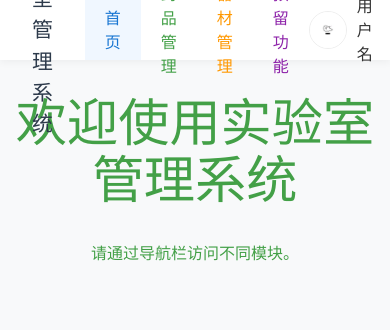
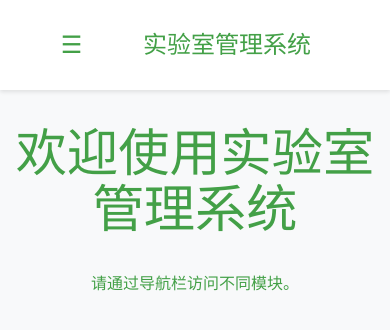
Before and after one commit to aqianer/M-Manage, a Vue app in the folder src/frontend/: page / in a window 390 px wide. Shown: the top 330 px of the page. Built offline with nearby package versions, Linux system fonts and the light colour scheme.

Commit message:
Update NavBar.vue

```diff
--- a/src/frontend/src/components/NavBar.vue
+++ b/src/frontend/src/components/NavBar.vue
@@ -1,115 +1,177 @@
 <template>
   <nav class="navbar">
-    <div class="navbar-left">
-      <div class="navbar-logo">实验室管理系统</div>
-      <ul class="navbar-tabs">
-        <li class="navbar-tab dashborad-tab" :class="{active: activeTab === 'dashborad'}" @click="selectTab('dashborad')">
-          首页
-        </li>
-        <li class="navbar-tab chemical-tab" :class="{active: activeTab === 'chemical'}" @click="selectTab('chemical')">
-          药品管理
-        </li>
-        <li class="navbar-tab equipment-tab" :class="{active: activeTab === 'equipment'}" @click="selectTab('equipment')">
-          器材管理
-        </li>
-        <li class="navbar-tab reserved-tab" :class="{active: activeTab === 'reserved'}" @click="selectTab('reserved')">
-          预留功能
+    <!-- 左侧：品牌 + 选项卡 -->
+    <div class="left-section">
+      <button class="menu-toggle" @click="toggleMobileMenu">☰</button>
+      <div class="brand">实验室管理系统</div>
+      <ul class="desktop-menu">
+        <li
+            v-for="tab in tabs"
+            :key="tab.key"
+            :class="{ active: activeTab === tab.key }"
+            @click="$emit('update:activeTab', tab.key)"
+        >
+          {{ tab.label }}
         </li>
       </ul>
     </div>
-    <div class="navbar-right">
-      <div class="user-info">
-        <img class="avatar" src="/src/assets/default-avatar.png" alt="用户头像" />
-        <span class="username">用户名</span>
-      </div>
+
+    <!-- 右侧：用户信息 -->
+    <div class="right-section">
+      <div class="user-info">用户名</div>
+
     </div>
   </nav>
+
 </template>
 
 <script setup>
-import { defineProps, defineEmits } from 'vue'
+import { ref, onMounted, onUnmounted } from 'vue';
+
 const props = defineProps({
-  activeTab: String
-})
-const emit = defineEmits(['update:activeTab'])
-function selectTab(tab) {
-  emit('update:activeTab', tab)
-}
+  activeTab: String,
+  tabs: Array,
+});
+
+const emit = defineEmits(['update:activeTab']);
+
+const isMobileMenuOpen = ref(false);
+
+// 切换侧边栏状态
+const toggleMobileMenu = () => {
+  isMobileMenuOpen.value = !isMobileMenuOpen.value;
+  updateScrollLock();
+};
+
+// 关闭侧边栏
+const closeMobileMenu = () => {
+  isMobileMenuOpen.value = false;
+  updateScrollLock();
+};
+
+// 点击菜单项并关闭侧边栏
+const selectTab = (tabKey) => {
+  emit('update:activeTab', tabKey);
+  closeMobileMenu();
+};
+
+// 更新页面滚动状态
+const updateScrollLock = () => {
+  if (isMobileMenuOpen.value) {
+    document.body.style.overflow = 'hidden';
+  } else {
+    document.body.style.overflow = '';
+  }
+};
+
+// 点击外部区域关闭侧边栏
+const handleClickOutside = (event) => {
+  const menu = document.querySelector('.mobile-menu');
+  const button = document.querySelector('.menu-toggle');
+  if (
+      isMobileMenuOpen.value &&
+      !menu?.contains(event.target) &&
+      !button?.contains(event.target)
+  ) {
+    closeMobileMenu();
+  }
+};
+
+onMounted(() => {
+  window.addEventListener('click', handleClickOutside);
+});
+
+onUnmounted(() => {
+  window.removeEventListener('click', handleClickOutside);
+  document.body.style.overflow = '';
+});
+
+// 暴露状态给 App.vue 使用
+defineExpose({ isMobileMenuOpen });
 </script>
 
 <style scoped>
 .navbar {
   display: flex;
+  justify-content: space-between;
   align-items: center;
-  justify-content: space-between;
-  height: 60px;
-  background: #fff;
-  box-shadow: 0 2px 8px rgba(0,0,0,0.05);
-  padding: 0 32px;
-  position: sticky;
-  top: 0;
-  z-index: 100;
+  padding: 1rem 2rem;
+  background-color: #ffffff;
+  box-shadow: 0 2px 4px rgba(0, 0, 0, 0.1);
+  position: relative;
+  z-index: 1000;
+  width: 100%;
+  box-sizing: border-box;
 }
-.navbar-left {
+
+.left-section {
   display: flex;
   align-items: center;
+  gap: 2rem;
 }
-.navbar-logo {
-  font-size: 1.3rem;
+
+.brand {
+  font-size: 1.5rem;
   font-weight: bold;
-  color: #2d3a4b;
-  margin-right: 32px;
+  color: #43a047;
 }
-.navbar-tabs {
+
+.desktop-menu {
+  list-style: none;
   display: flex;
-  list-style: none;
+  gap: 1.5rem;
   margin: 0;
   padding: 0;
 }
-.navbar-tab {
-  padding: 0 20px;
-  height: 60px;
+
+.desktop-menu li {
+  cursor: pointer;
+  color: #43a047;
+  transition: color 0.3s ease;
+}
+
+.desktop-menu li.active {
+  color: #ef5350;
+  font-weight: bold;
+}
+
+.right-section {
   display: flex;
   align-items: center;
-  cursor: pointer;
-  font-size: 1rem;
-  color: #555;
-  transition: color 0.2s, background 0.2s;
+  gap: 1rem;
 }
-.navbar-tab.active, .navbar-tab:hover {
-  color: #1976d2;
-  background: #f0f7ff;
-}
-.navbar-right {
-  display: flex;
-  align-items: center;
-}
+
 .user-info {
-  display: flex;
-  align-items: center;
-  gap: 10px;
-}
-.avatar {
-  width: 36px;
-  height: 36px;
-  border-radius: 50%;
-  object-fit: cover;
-  border: 1px solid #eee;
-}
-.username {
   font-size: 1rem;
   color: #333;
 }
-.dashborad-tab {
-  color: #1976d2;
-}
-.chemical-tab {
+
+.menu-toggle {
+  display: none;
+  background: none;
+  border: none;
+  font-size: 1.5rem;
+  cursor: pointer;
   color: #43a047;
 }
-.equipment-tab {
-  color: #ff9800;
+
+/* 移动端样式 */
+@media (max-width: 768px) {
+  .desktop-menu {
+    display: none;
+  }
+
+  .menu-toggle {
+    display: block;
+  }
+
+  .right-section {
+    gap: 0;
+  }
+
+  .user-info {
+    display: none;
+  }
 }
-.reserved-tab {
-  color: #8e24aa;
-}
+
 </style>
```
